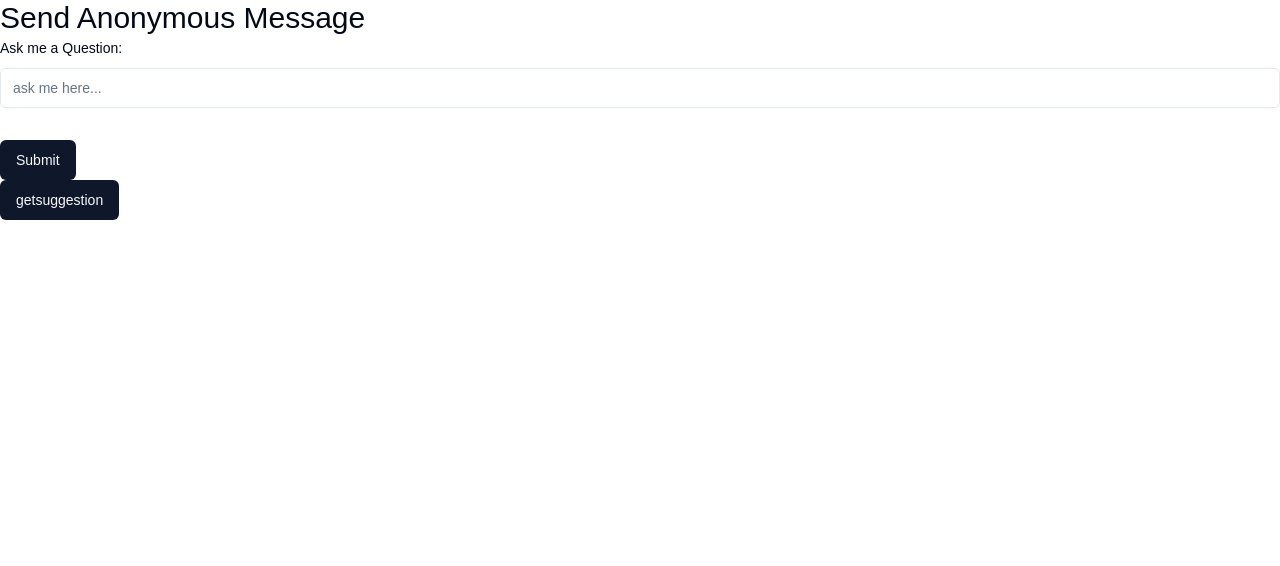
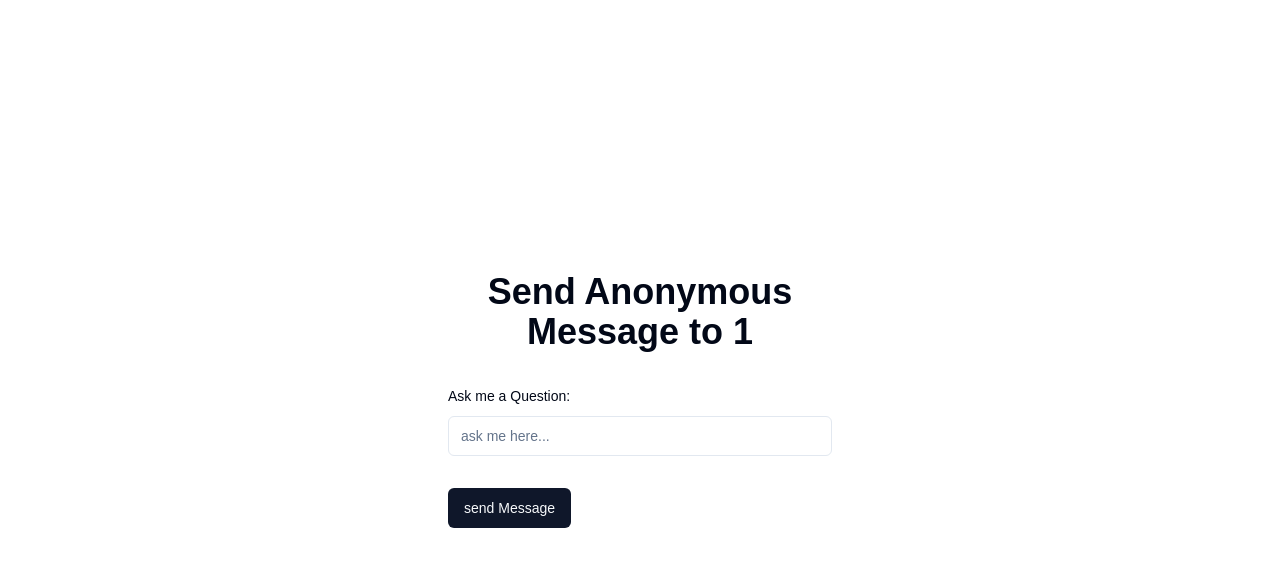
Before and after one commit to AayushGrg333/Whisper-Box, a Next.js app: page /u/1 in a window 1280 px wide. Shown: the top 566 px of the page. Built offline with nearby package versions, Linux system fonts and the light colour scheme.

Commit message:
dont with sending message

```diff
--- a/src/app/u/[username]/page.tsx
+++ b/src/app/u/[username]/page.tsx
@@ -13,16 +13,15 @@ import { z } from "zod";
 import {
     Form,
     FormControl,
-    FormDescription,
     FormField,
     FormItem,
     FormLabel,
     FormMessage,
 } from "@/components/ui/form";
 import { Input } from "@/components/ui/input";
+import { Loader2 } from "lucide-react";
 
 function SendMessage() {
-    const [message, setMessage] = useState<string>("");
     const [isSendingMessage, setIsSendingMessage] = useState<boolean>(false);
     const [AiSuggestion, setAISuggestion] = useState<string[]>([]);
     const [loadingAiSuggestion, setLoadingAiSuggestion] = useState<boolean>(false);
@@ -42,20 +41,21 @@ function SendMessage() {
 
 
 
-    const handleSendMessage = async () => {
+    const handleSendMessage = async (data: z.infer<typeof messageSchema>) => {
         setIsSendingMessage(true);
         try {
             const response = await axios.post<ApiResponse>(
                 "/api/send-message",
                 {
                     username: username,
-                    content: message,
+                    content: data.content,
                 }
             );
             toast({
                 title: "Success",
                 description: response.data.message,
             });
+            form.reset();
         } catch (error) {
             console.error("Error during sending message", error);
             const axiosError = error as AxiosError<ApiResponse>;
@@ -97,8 +97,11 @@ function SendMessage() {
 
     return (
         <>
-            <div className="">
-                <div className="text-3xl">Send Anonymous Message</div>
+            <div className="flex justify-center items-center min-h-screen bg-grey">
+                <div className="w-full max-w-md p-8 space-y-8 bg-white rounded-lg ">
+                <div className="text-center">
+                    <h1 className="text-3xl font-bold trackeing-tight lg:text-4xl">Send Anonymous Message to {username}</h1>
+                </div>
                 <div>
                     <Form {...form}>
                         <form
@@ -124,12 +127,20 @@ function SendMessage() {
                                     </FormItem>
                                 )}
                             />
-                            <Button type="submit">Submit</Button>
+                            <Button type="submit">
+                                {isSendingMessage ? (
+                                    <>
+                                        <Loader2 className="mr-2 h-2 w-4 animate-spin"/>sending...
+                                    </>
+                                ):(
+                                    "send Message"
+                                )}
+                            </Button>
                         </form>
                     </Form>
                 </div>
+                </div>
             </div>
-            <Button onClick={handleSuggestMessage}>getsuggestion</Button>
         </>
     );
 }
```
